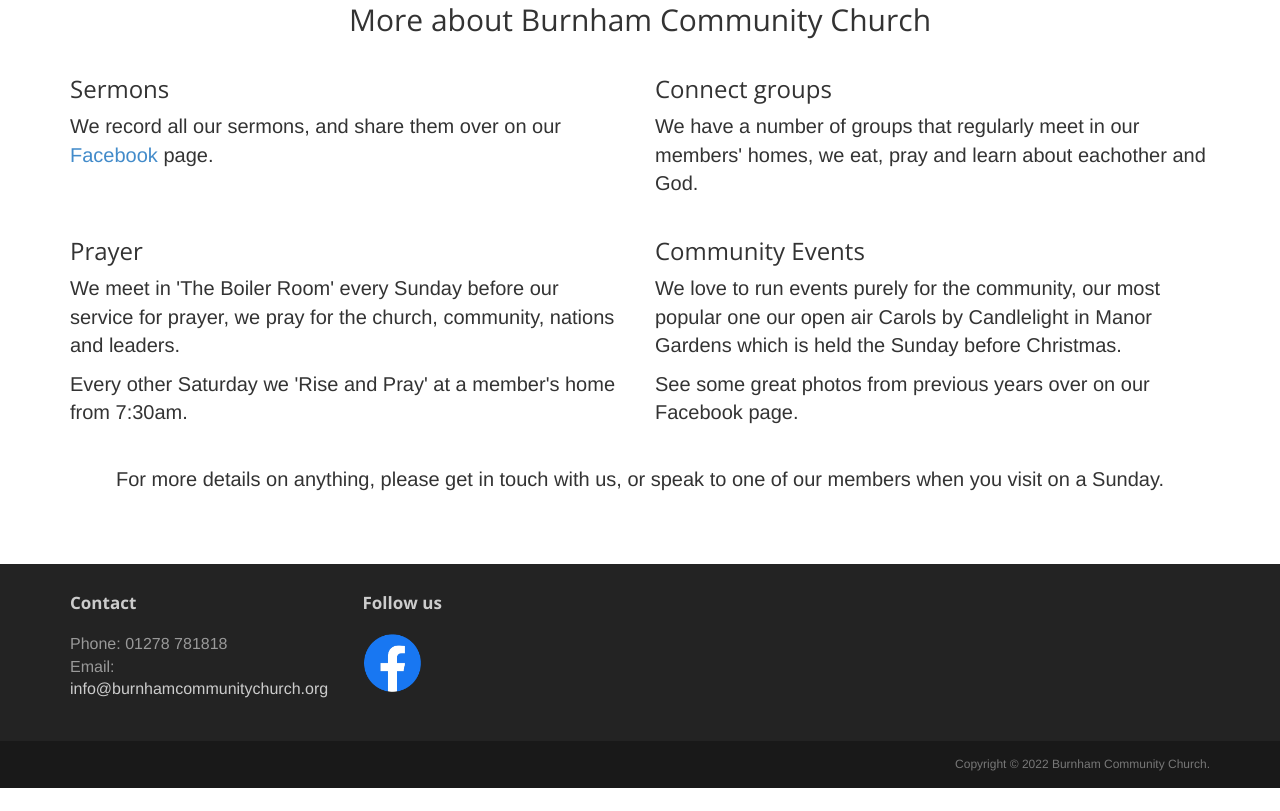
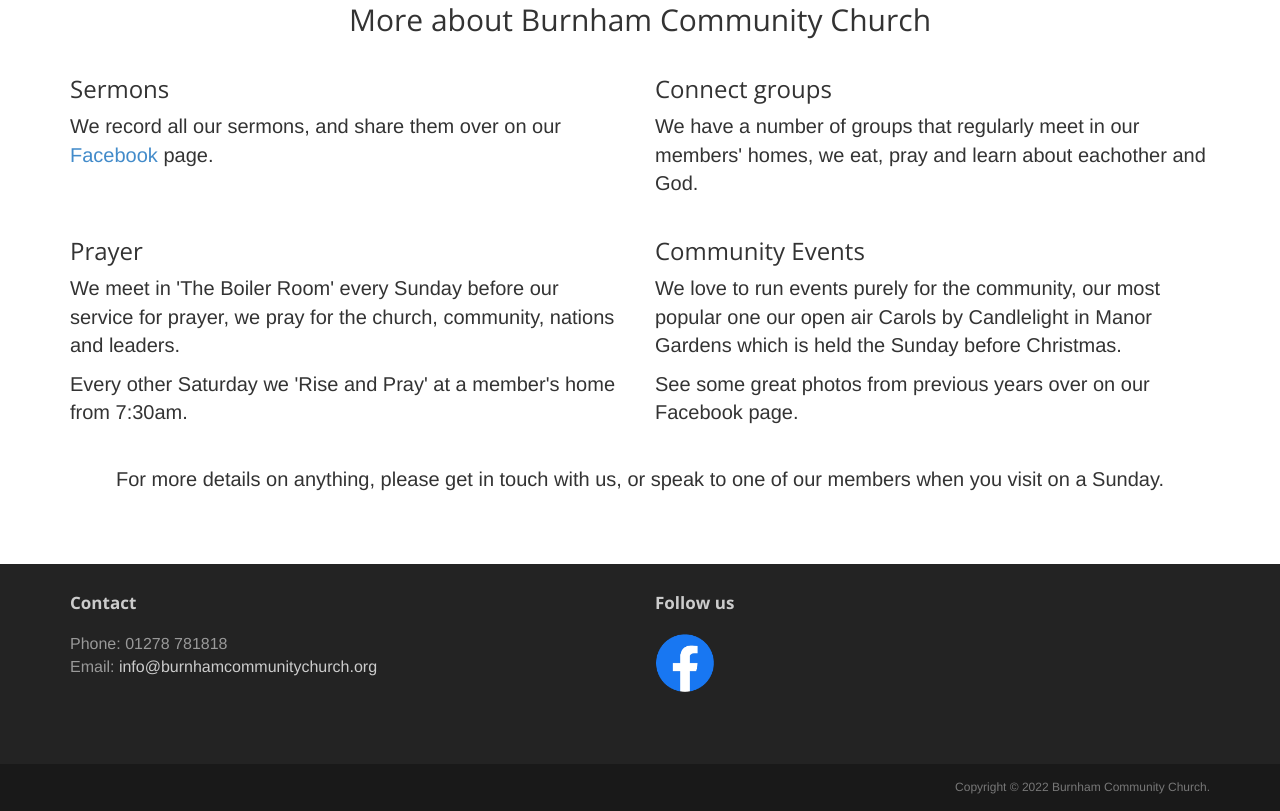
Before and after one commit to PeterBowater/Burnham-Community-Church-2022, a plain HTML site: page index.html in a window 1280 px wide. Shown: the part 1634-2445 px from the top of the page. Before the commit the page ends 2422 px from the top, so only its background shows below. Drawn offline with nearby package versions, Linux system fonts and the light colour scheme.

Commit message:
Update index.html

```diff
--- a/index.html
+++ b/index.html
@@ -207,7 +207,7 @@
       <div class="footer1">
         <div class="container">
           <div class="row">
-            <div class="col-md-3 widget">
+            <div class="col-md-6 widget">
               <h3 class="widget-title">Contact</h3>
               <div class="widget-body">
                 <p>
@@ -217,7 +217,7 @@
               </div>
             </div>
 
-            <div class="col-md-3 widget">
+            <div class="col-md-6 widget">
               <h3 class="widget-title">Follow us</h3>
               <div class="widget-body">
                 <p class="follow-me-icons">
```
